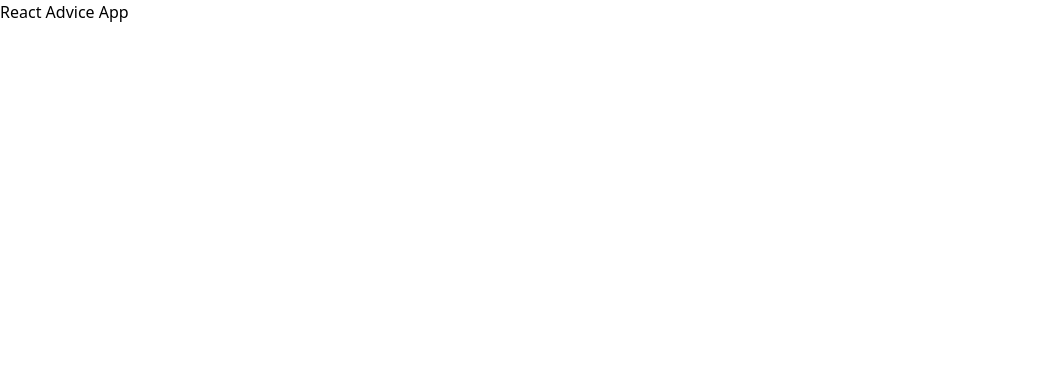
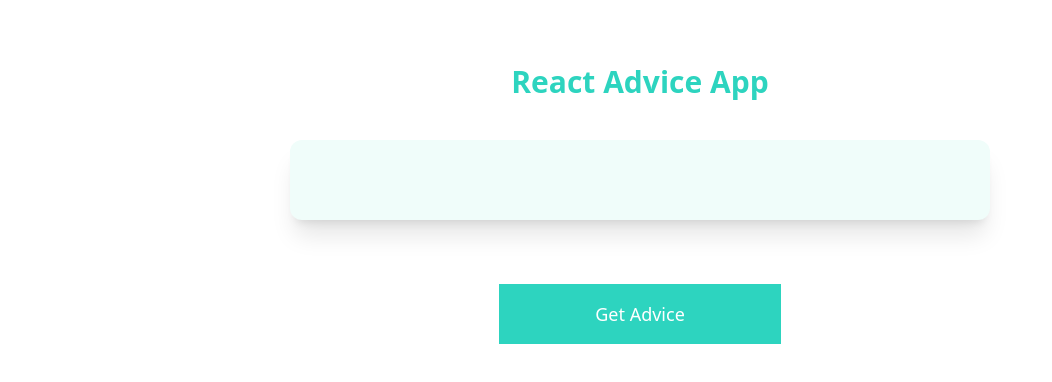
Before and after one commit to AmaduKamara/advice-app, a React (Create React App) app: page / in a window 1280 px wide. Shown: the top 382 px of the page, without its empty margins (0-1052 px from the left). Built offline with nearby package versions, Linux system fonts and the light colour scheme.

Commit message:
Fetch and display advice

```diff
--- a/src/App.js
+++ b/src/App.js
@@ -1,7 +1,33 @@
+import { useState } from "react";
+
 const App = () => {
+  const [advice, setAdvice] = useState();
+
+  const getAdvice = async () => {
+    const res = await fetch("https://api.adviceslip.com/advice");
+    const data = await res.json();
+    setAdvice(data.slip.advice);
+  };
+
   return (
     <div>
-      <h1>React Advice App</h1>
+      <div class="container mx-auto py-16">
+        <h1 className="text-center text-3xl font-semibold leading-9 text-teal-400">
+          React Advice App
+        </h1>
+        <div className="w-[700px] container mx-auto mt-10 rounded-xl p-10 bg-teal-50 shadow-xl">
+          <h3 className="text-center font-thin">{advice}</h3>
+        </div>
+
+        <div className="flex justify-center mt-16">
+          <button
+            onClick={getAdvice}
+            className="py-4 cursor-pointer px-24 bg-teal-400 text-white text-lg"
+          >
+            Get Advice
+          </button>
+        </div>
+      </div>
     </div>
   );
 };
```
